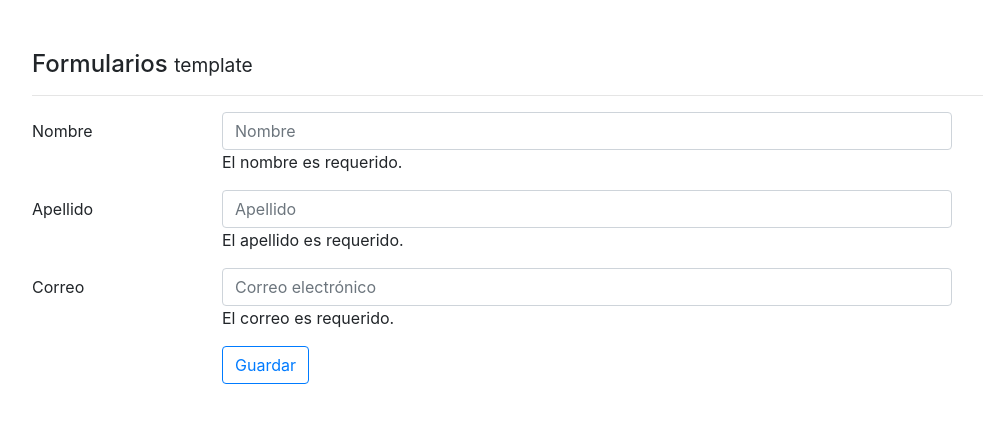
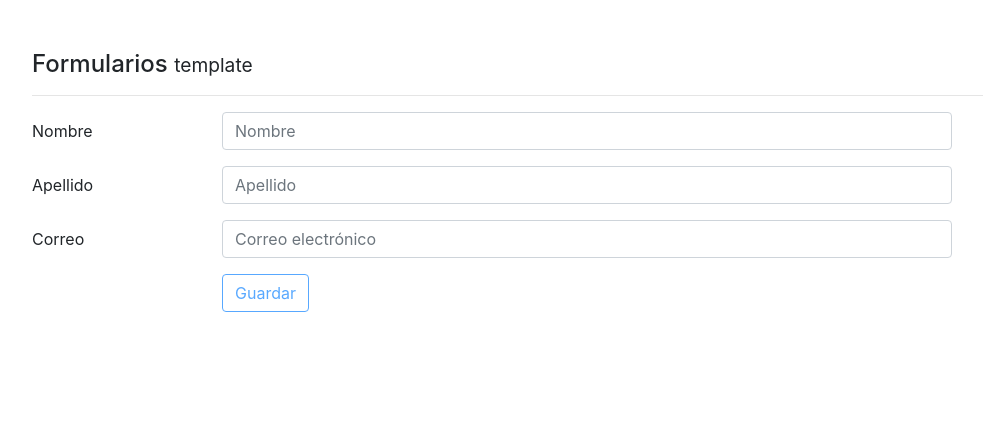
Before and after one commit to difagume/formularios, an Angular app: page / in a window 1280 px wide. Shown: the top 422 px of the page, without its empty margins (53-1036 px from the left). Built offline with nearby package versions, Linux system fonts and the light colour scheme.

Commit message:
Template: Aplicando clases del Bootstrap para mostrar errores y mensajes

```diff
--- a/src/app/components/template/template.component.html
+++ b/src/app/components/template/template.component.html
@@ -11,14 +11,14 @@
       <label class="col-2 col-form-label">Nombre</label>
       <div class="col-8">
 
-        <input class="form-control" type="text" placeholder="Nombre" [(ngModel)]="usuario.nombre" name="nombre" required minlength="5"
-          #nombre="ngModel">
+        <input class="form-control" [ngClass]="{'is-invalid': (Nombre.errors?.required || Nombre.errors?.minlength) && Nombre.touched}"
+          type="text" placeholder="Nombre" [(ngModel)]="usuario.nombre" name="nombre" required minlength="5" #Nombre="ngModel">
 
-        <div *ngIf="nombre.errors?.required">
+        <div *ngIf="Nombre.errors?.required" class="invalid-feedback">
           El nombre es requerido.
         </div>
-        <div *ngIf="nombre.errors?.minlength">
-          Por lo menos {{ nombre.errors.minlength.requiredLength }} caracteres.
+        <div *ngIf="Nombre.errors?.minlength" class="invalid-feedback">
+          Por lo menos {{ Nombre.errors.minlength.requiredLength }} caracteres.
         </div>
 
       </div>
@@ -28,9 +28,10 @@
       <label class="col-2 col-form-label">Apellido</label>
       <div class="col-8">
 
-        <input class="form-control" type="text" placeholder="Apellido" [(ngModel)]="usuario.apellido" name="apellido" required #Apellido="ngModel">
+        <input class="form-control" [ngClass]="{'is-invalid': Apellido.errors?.required && Apellido.touched}" type="text" placeholder="Apellido"
+          [(ngModel)]="usuario.apellido" name="apellido" required #Apellido="ngModel">
 
-        <div *ngIf="Apellido.errors?.required">
+        <div *ngIf="Apellido.errors?.required" class="invalid-feedback">
           El apellido es requerido.
         </div>
 
@@ -43,13 +44,14 @@
     <label class="col-2 col-form-label">Correo</label>
     <div class="col-md-8">
 
-      <input class="form-control" type="email" placeholder="Correo electrónico" [(ngModel)]="usuario.correo" name="correo" required
-        pattern="[a-z0-9._%+-]+@[a-z0-9.-]+\.[a-z]{2,3}$" #Correo="ngModel">
+      <input class="form-control" [ngClass]="{'is-invalid': (Correo.errors?.required || Correo.errors?.pattern) && Correo.touched}"
+        type="email" placeholder="Correo electrónico" [(ngModel)]="usuario.correo" name="correo" required pattern="[a-z0-9._%+-]+@[a-z0-9.-]+\.[a-z]{2,3}$"
+        #Correo="ngModel">
 
-      <div *ngIf="Correo.errors?.required">
+      <div *ngIf="Correo.errors?.required" class="invalid-feedback">
         El correo es requerido.
       </div>
-      <div *ngIf="Correo.errors?.pattern">
+      <div *ngIf="Correo.errors?.pattern" class="invalid-feedback">
         El correo no cumple el formato.
       </div>
 
@@ -61,7 +63,7 @@
   <div class="form-group row">
     <label class="col-2 col-form-label">&nbsp;</label>
     <div class="input-group col-md-8">
-      <button type="submit" class="btn btn-outline-primary">
+      <button type="submit" class="btn btn-outline-primary" [disabled]="forma.invalid">
         Guardar
       </button>
     </div>
--- a/src/app/components/template/template.component.ts
+++ b/src/app/components/template/template.component.ts
@@ -4,11 +4,7 @@ import { NgForm } from '@angular/forms';
 @Component({
   selector: 'app-template',
   templateUrl: './template.component.html',
-  styles: [`
-    .ng-invalid.ng-touched:not(form) {
-      border: 1px solid red;
-    }
-  `]
+  styles: []
 })
 export class TemplateComponent {
 
```
